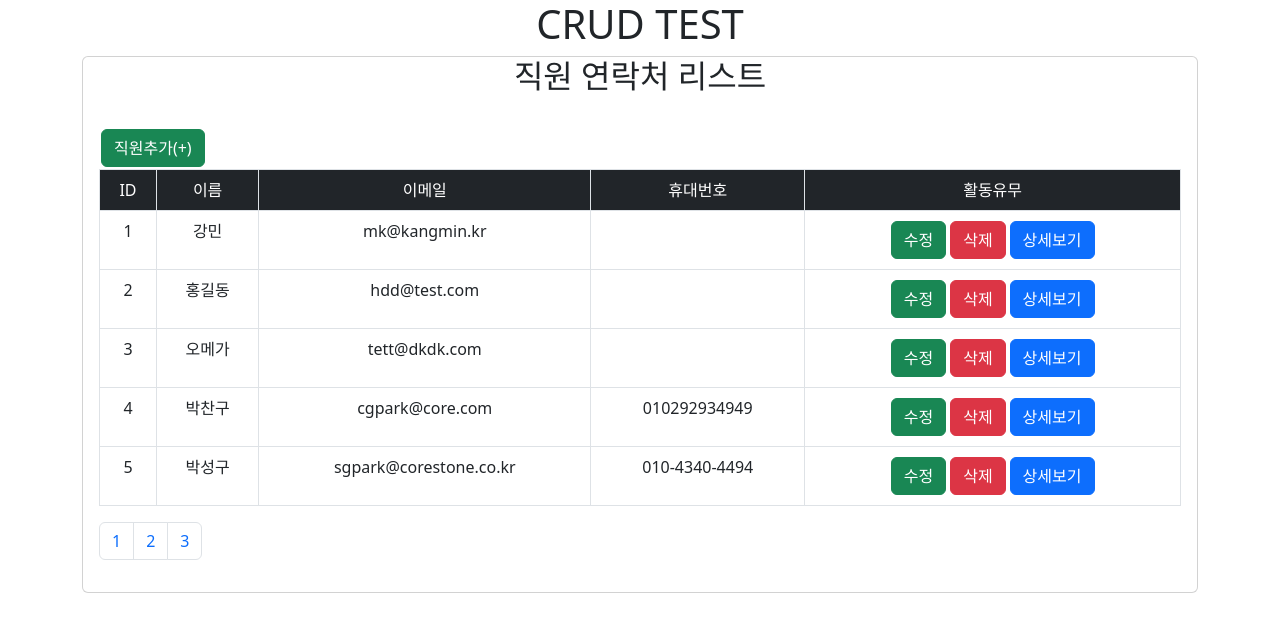
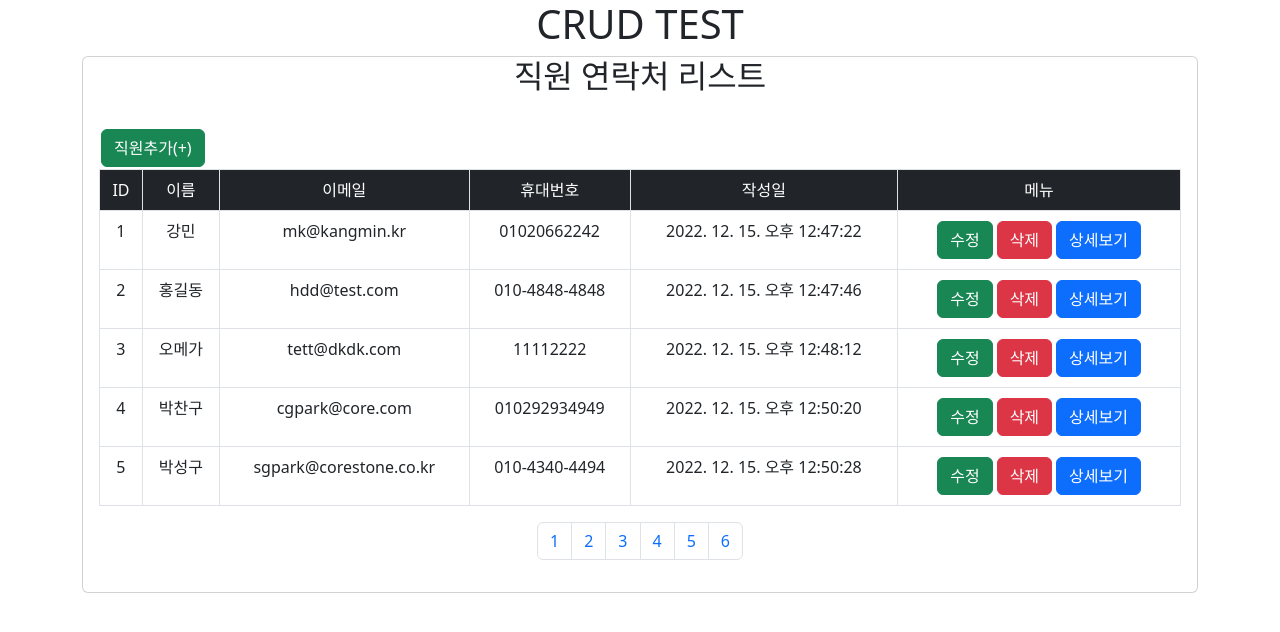
Before and after one commit to kangmin5/employee-pagenate, a React (Create React App) app: page / in a window 1280 px wide. Shown: the top 632 px of the page. Built offline with nearby package versions, Linux system fonts and the light colour scheme; data requests are answered from the project's data file.

Commit message:
날짜 자동입력 , 페이지네이션 완성

```diff
--- a/db.json
+++ b/db.json
@@ -4,50 +4,51 @@
       "id": 1,
       "name": "강민",
       "email": "mk@kangmin.kr",
-      "phone": "",
+      "phone": "01020662242",
+      "date": "2022. 12. 15. 오후 12:47:22",
       "active": true
     },
     {
       "id": 2,
       "name": "홍길동",
       "email": "hdd@test.com",
-      "phone": "",
-      "active": true
+      "phone": "010-4848-4848",
+      "date": "2022. 12. 15. 오후 12:47:46"
     },
     {
       "id": 3,
       "name": "오메가",
       "email": "tett@dkdk.com",
-      "phone": "",
-      "active": true
+      "phone": "11112222",
+      "date": "2022. 12. 15. 오후 12:48:12"
     },
     {
       "id": 4,
       "name": "박찬구",
       "email": "cgpark@core.com",
       "phone": "010292934949",
-      "active": true
+      "date": "2022. 12. 15. 오후 12:50:20"
     },
     {
+      "id": 5,
       "name": "박성구",
       "email": "sgpark@corestone.co.kr",
       "phone": "010-4340-4494",
-      "active": true,
-      "id": 5
+      "date": "2022. 12. 15. 오후 12:50:28"
     },
     {
       "id": 6,
       "name": "정윤지",
       "email": "ddk@dkdkdk.com",
-      "phone": "",
-      "active": true
+      "phone": "11111111",
+      "date": "2022. 12. 15. 오후 12:50:10"
     },
     {
+      "id": 7,
       "name": "이순신",
       "email": "dkdj@dkjfdkfj.com",
       "phone": "03394943303",
-      "active": true,
-      "id": 7
+      "date": "2022. 12. 15. 오후 1:20:07"
     },
     {
       "name": "태연",
@@ -64,11 +65,11 @@
       "id": 9
     },
     {
+      "id": 10,
       "name": "티아라",
       "email": "llsfkdfjd@dfjkdfa.com",
       "phone": "03034849303",
-      "active": true,
-      "id": 10
+      "date": "2022. 12. 15. 오후 1:24:12"
     },
     {
       "name": "조아람",
@@ -78,18 +79,116 @@
       "id": 11
     },
     {
+      "id": 12,
       "name": "허부사장",
       "email": "roro@dfakdjc.com",
       "phone": "505-40440343",
-      "active": true,
-      "id": 12
+      "date": "2022. 12. 15. 오후 1:22:51"
     },
     {
       "id": 13,
       "name": "ttt",
       "email": "ttt@ee.com",
+      "phone": "8888",
+      "date": "2022. 12. 15. 오후 1:09:49"
+    },
+    {
+      "name": "eee",
+      "email": "ee@ee.com",
       "phone": "",
-      "active": true
+      "active": true,
+      "id": 14
+    },
+    {
+      "name": "sss",
+      "email": "ss@ss.com",
+      "phone": "1111",
+      "active": true,
+      "id": 15
+    },
+    {
+      "name": "aaa",
+      "email": "aa@aa.com",
+      "phone": "",
+      "active": true,
+      "id": 16
+    },
+    {
+      "id": 17,
+      "name": "dfd",
+      "email": "dfd@dfd.com",
+      "phone": "",
+      "date": "2022. 12. 15. 오후 1:20:23"
+    },
+    {
+      "name": "fff",
+      "email": "fffz@dfff",
+      "phone": "32323",
+      "active": true,
+      "id": 18
+    },
+    {
+      "name": "dfd",
+      "email": "dfd@dfas.com",
+      "phone": "45533535",
+      "active": true,
+      "id": 19
+    },
+    {
+      "name": "tttt",
+      "email": "tt@tt.com",
+      "phone": "1111",
+      "active": true,
+      "id": 20
+    },
+    {
+      "id": 21,
+      "name": "33",
+      "email": "33",
+      "phone": "33"
+    },
+    {
+      "name": "ad",
+      "email": "adf",
+      "phone": "afd",
+      "active": true,
+      "id": 22
+    },
+    {
+      "name": "asd",
+      "email": "asfd",
+      "phone": "44",
+      "active": true,
+      "id": 23
+    },
+    {
+      "name": "dfd",
+      "email": "dfsd",
+      "phone": "sd",
+      "active": true,
+      "id": 24
+    },
+    {
+      "name": "tt",
+      "email": "tt",
+      "phone": "tt",
+      "active": true,
+      "id": 25
+    },
+    {
+      "id": 26,
+      "name": "ㅇㄻㄴㅇㄹ",
+      "email": "asfds",
+      "phone": "93938838",
+      "date": "2022. 12. 15. 오후 12:46:28"
+    },
+    {
+      "name": "ㅁㅇㄹ",
+      "email": "ㅁㄴㅇㄹ",
+      "phone": "ㅁㄹㅇ",
+      "date": "2022. 12. 15. 오후 12:59:35",
+      "active": true,
+      "id": 27
     }
   ]
 }
--- a/src/App.css
+++ b/src/App.css
@@ -12,11 +12,11 @@
 .divbtn{
   float:left;
 }
-/* .pagination{
+.pagination{
   display:flex;
   justify-content:center;
   align-items:center;
-} */
+}
 @media (prefers-reduced-motion: no-preference) {
   .App-logo {
     animation: App-logo-spin infinite 20s linear;
--- a/src/EmpCreate.js
+++ b/src/EmpCreate.js
@@ -6,14 +6,18 @@ const EmpCreate = () => {
     const [name,setName] = useState("")
     const [email,setEmail] = useState("")
     const [phone,setPhone] = useState("")
+    const [date,setDate] = useState("")
     const [active,setActive] = useState(true)
     const [validation,setValidation] = useState(false)
 
     const navigate = useNavigate();
 
+    const current = new Date();
+    const today = current.toLocaleString('ko-kr')
+
     const handleSubmit=(e)=>{
         e.preventDefault();
-        const empData = {name,email,phone,active};
+        const empData = {name,email,phone,date,active};
 
         fetch("http://localhost:8000/employee",{
             method: "POST",
@@ -70,11 +74,19 @@ const EmpCreate = () => {
                                     </div>
 
                                     <div className='col-lg-12'>
+                                        <div className='form-group'>
+                                            <label>작성일</label>
+                                            <input value={date}  onChange={e=>setDate(today)} className='form-control' placeholder='아무키나 누르시면 [현재시각]을 가져옵니다.'></input>
+                                        </div>
+                                    </div>
+
+                                    <div className='col-lg-12'>
                                         <div className='form-check'>
                                             <input checked={active} onChange={e=>setActive(e.target.checked)} type="checkbox" className='form-check-input'></input>
-                                            <label className='form-check-lable'>재직 확인</label>
+                                            <label className='form-check-lable'>퇴사자</label>
                                         </div>
                                     </div>
+
 
                                     <div className='col-lg-12'>
                                         <div className='form-group'>
--- a/src/EmpEdit.js
+++ b/src/EmpEdit.js
@@ -12,6 +12,8 @@ const EmpEdit = () => {
       setId(resp.id)
       setName(resp.name)
       setEmail(resp.email)
+      setPhone(resp.phone)
+      setDate(resp.date)
       setActive(resp.isactive)
     }).catch((err) => {
       console.error(err.message)
@@ -22,12 +24,17 @@ const EmpEdit = () => {
   const [name, setName] = useState("")
   const [email, setEmail] = useState("")
   const [phone, setPhone] = useState("")
+  const [date, setDate] = useState("")
   const [active, setActive] = useState(true)
   const [validation, setValidation] = useState(false)
 
+  const current = new Date();
+  const today = current.toLocaleString('ko-kr')
+
   const handleSubmit = (e) => {
     e.preventDefault();
-    const empData = { id, name, email, phone, active };
+
+    const empData = {id,name,email,phone,date,active};
 
     fetch("http://localhost:8000/employee/" + empId, {
       method: "PUT",
@@ -56,14 +63,14 @@ const EmpEdit = () => {
                   <div className='col-lg-12'>
                     <div className='form-group'>
                       <label>ID</label>
-                      <input value={id ||""} disabled="disabled" className='form-control'></input>
+                      <input value={id || ""} disabled="disabled" className='form-control'></input>
                     </div>
                   </div>
 
                   <div className='col-lg-12'>
                     <div className='form-group'>
                       <label>성명</label>
-                      <input required value={name ||""} onChange={e => setName(e.target.value)} className='form-control'></input>
+                      <input required value={name || ""} onChange={e => setName(e.target.value)} className='form-control'></input>
 
                     </div>
                   </div>
@@ -71,21 +78,28 @@ const EmpEdit = () => {
                   <div className='col-lg-12'>
                     <div className='form-group'>
                       <label>이메일</label>
-                      <input value={email ||""}  onChange={e => setEmail(e.target.value)} className='form-control'></input>
+                      <input value={email || ""} onChange={e => setEmail(e.target.value)} className='form-control'></input>
                     </div>
                   </div>
 
                   <div className='col-lg-12'>
                     <div className='form-group'>
                       <label>휴대번호</label>
-                      <input value={phone ||""}  onChange={e => setPhone(e.target.value)} className='form-control' ></input>
+                      <input value={phone || ""} onChange={e => setPhone(e.target.value)} className='form-control' ></input>
+                    </div>
+                  </div>
+
+                  <div className='col-lg-12'>
+                    <div className='form-group'>
+                      <label>작성일</label>
+                      <input value={date}  onChange={e => setDate(today)} className='form-control'  placeholder='아무키나 누르시면 [현재시각]을 가져옵니다.' ></input>
                     </div>
                   </div>
 
                   <div className='col-lg-12'>
                     <div className='form-check'>
-                      <input checked={active ||""} onChange={e => setActive(e.target.checked)} type="checkbox" className='form-check-input'></input>
-                      <label className='form-check-lable'>재직 확인</label>
+                      <input checked={active || ""} onChange={e => setActive(e.target.checked)} type="checkbox" className='form-check-input'></input>
+                      <label className='form-check-lable'>퇴사자</label>
                     </div>
                   </div>
 
--- a/src/EmpListing.js
+++ b/src/EmpListing.js
@@ -18,7 +18,7 @@ const EmpListing = () => {
     }
     const RemoveFunction = (id) => {
         if (window.confirm('정말 삭제 하시겠습니까?')) {
-            // const empData = { id, name, email, phone, active };
+            // const empData = { id, name, email, phone,date, active };
 
             fetch("http://localhost:8000/employee/" + id, {
                 method: "DELETE",
@@ -71,16 +71,21 @@ const EmpListing = () => {
                                 <td>이름</td>
                                 <td>이메일</td>
                                 <td>휴대번호</td>
-                                <td>활동유무</td>
+                                <td>작성일</td>
+                                <td>메뉴</td>
                             </tr>
                         </thead>
                         <tbody>
-                            {currentCard?.map((item) => (
-                                <tr key={item.id}>
+                            { currentCard &&
+                                currentCard
+                                .sort((a,b) => a.date - b.date)
+                                .map((item) => (
+                                <tr key={item.date}>
                                     <td>{item.id}</td>
                                     <td>{item.name}</td>
                                     <td>{item.email}</td>
                                     <td>{item.phone}</td>
+                                    <td>{item.date}</td>
                                     <td>
                                         <a onClick={() => LoadEdit(item.id)} className='btn btn-success'>수정</a>
                                         <a onClick={() => RemoveFunction(item.id)} className='btn btn-danger'>삭제</a>
```
